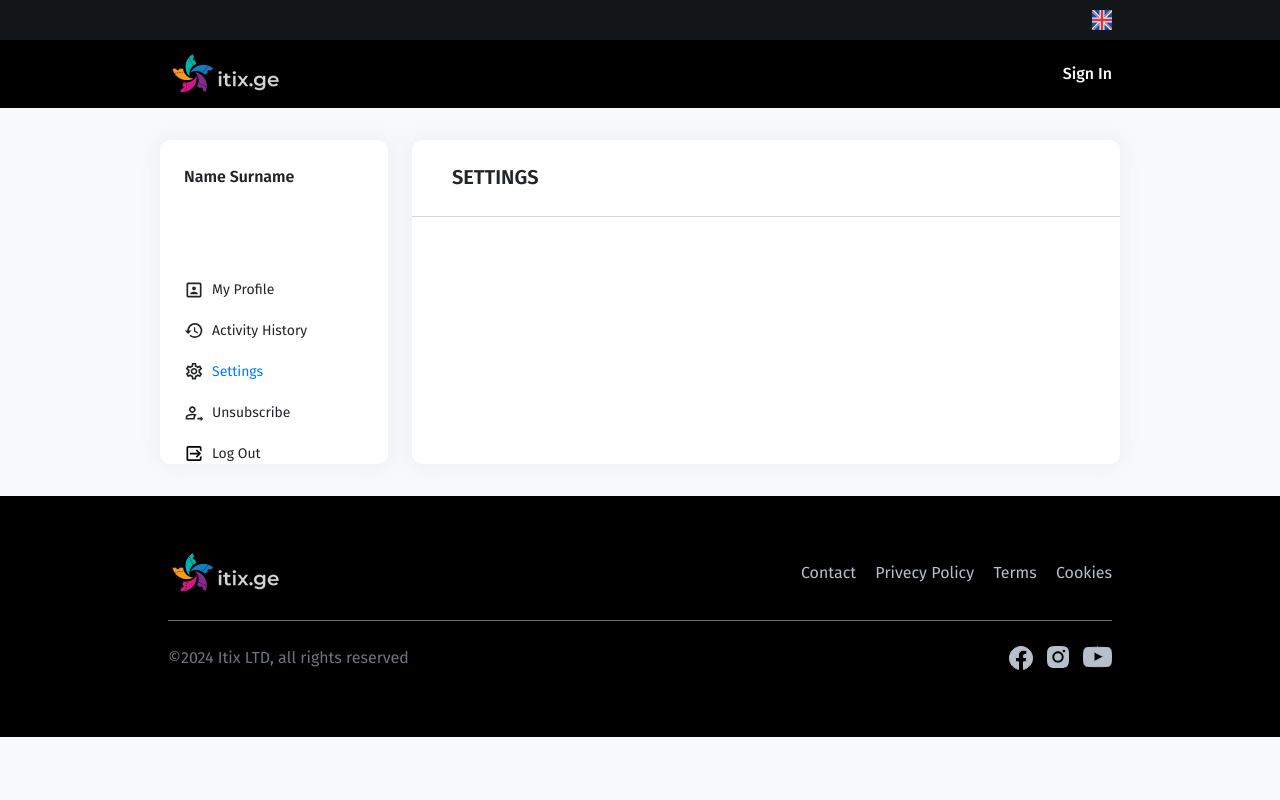
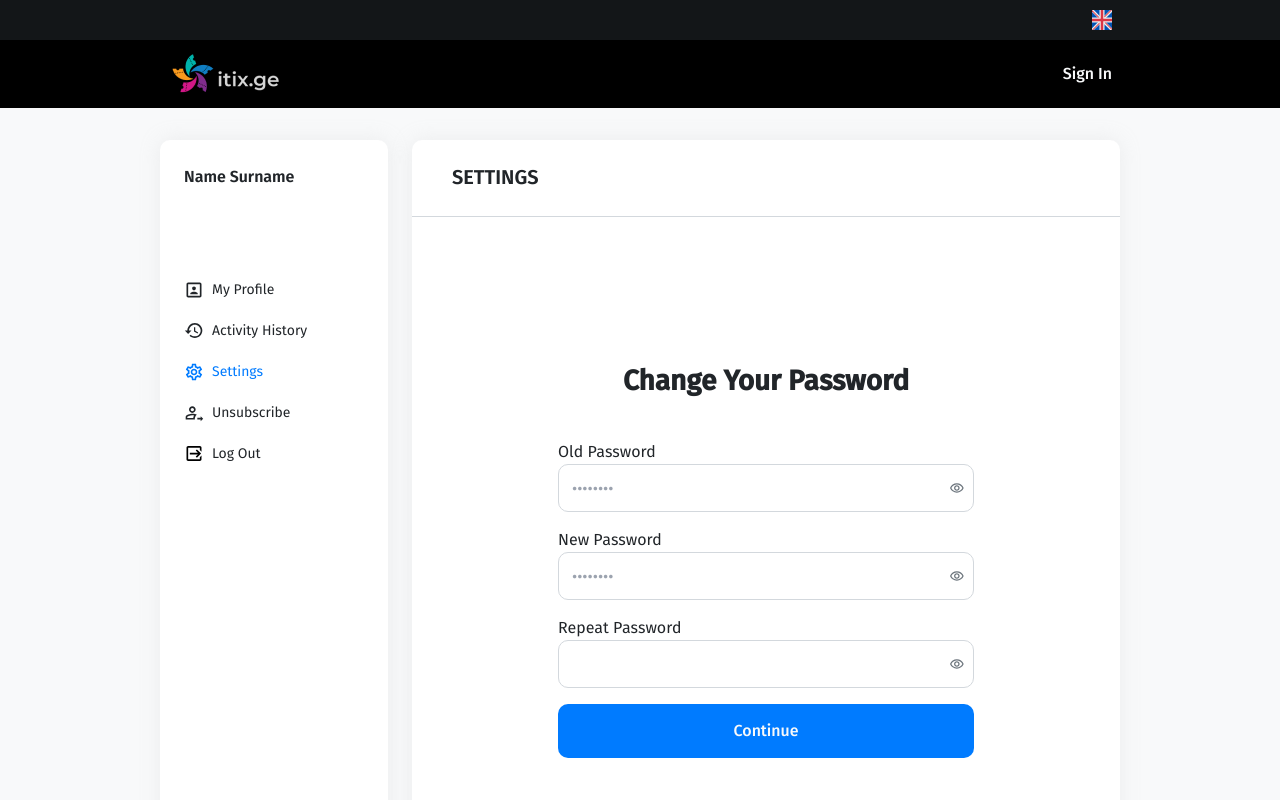
Before and after one commit to webmastersgeorgia/itix, a website: page src/settings.html in a window 1280 px wide. Shown: the top 800 px of the page. Drawn offline with nearby package versions, Linux system fonts and the light colour scheme; files whose address does not match are found by name.

Commit message:
settings

```diff
--- a/src/settings.html
+++ b/src/settings.html
@@ -7,7 +7,7 @@
     <link rel="stylesheet" href="https://cdnjs.cloudflare.com/ajax/libs/tiny-slider/2.9.4/tiny-slider.css">
     <!-- custom -->
     <link href="./assets/css/styles.css" rel="stylesheet">
-    <title>Activity History</title>
+    <title>Settings</title>
 </head>
 <body class="bg-gray-1 font-primaryMedium">
 
@@ -46,7 +46,7 @@
                     <a href="#" class="text-[14px] font-primaryRegular font-[400] capitalize">Activity History</a>
                 </div>
                 <div class="flex items-center mb-[20px]">
-                    <img class="mr-[8px]" src="assets/images/settings.svg" alt="">
+                    <img class="mr-[8px]" src="assets/images/settings-blue.svg" alt="">
                     <a href="#" class="text-blue text-[14px] font-primaryRegular font-[400] capitalize">Settings</a>
                 </div>
                 <div class="flex items-center mb-[20px]">
@@ -75,7 +75,66 @@
                         </nav>
                     </div>
                 </div>
-                <div class="">
+                <div class="flex justify-center items-center min-h-[700px]">
+                    <div class=" min-w-[416px]">
+                        <h1 class="text-default text-[28px]   font-[600] capitalize mb-[34px]  text-center  mb-[38px]">
+                            Change Your Password
+                        </h1>
+
+                        <div class="mb-[16px] font-[400] text-[16px] font-primaryRegular">
+                            <label for="password" class="text-[#212529] mb-[5px] capitalize">old password</label>
+                            <div class="relative mb-[8px]">
+                                <input id="old-password"
+                                       class="w-full px-[15px] pl-[13px] pr-[27px] rounded-[10px] border border-solid border-[#D3D8DD]  hover:border-[#007BFF] outline-none focus-visible:border-[#007BFF] focus-visible:shadow-[0_0_2px_0_rgba(0,123,255,1)] h-[48px]"
+                                       type="password" placeholder="••••••••">
+                                <button class="top-1/2 right-[3px] p-[7px] absolute translate-y-[-50%] cursor-pointer"
+                                        id="old-password-img">
+
+                                    <img src="./assets/images/eye.svg" alt="eye" width="14" height="10"
+                                         class=" w-[14px] h-[10px] "
+                                    >
+                                </button>
+                            </div>
+                        </div>
+                        <div class="mb-[16px] font-[400] text-[16px] font-primaryRegular">
+                            <label for="password" class="text-[#212529] mb-[5px] capitalize">new password</label>
+                            <div class="relative mb-[8px]">
+                                <input id="new-password"
+                                       class="w-full px-[15px] pl-[13px] pr-[27px] rounded-[10px] border border-solid border-[#D3D8DD]  hover:border-[#007BFF] outline-none focus-visible:border-[#007BFF] focus-visible:shadow-[0_0_2px_0_rgba(0,123,255,1)] h-[48px]"
+                                       type="password" placeholder="••••••••">
+                                <button class="top-1/2 right-[3px] p-[7px] absolute translate-y-[-50%] cursor-pointer"
+                                        id="new-password-img">
+
+                                    <img src="./assets/images/eye.svg" alt="eye" width="14" height="10"
+                                         class=" w-[14px] h-[10px] "
+                                    >
+                                </button>
+                            </div>
+                        </div>
+
+
+
+                        <div class="mb-[16px] font-[400] text-[16px] font-primaryRegular">
+                            <label for="repeat-password" class="text-[#212529] mb-[5px] capitalize">Repeat Password</label>
+                            <div class="relative">
+                                <input id="repeat-password"
+                                       class="w-full px-[15px] pl-[13px] pr-[27px] rounded-[10px] border border-solid border-[#D3D8DD] hover:border-[#007BFF] outline-none focus-visible:border-[#007BFF] focus-visible:shadow-[0_0_2px_0_rgba(0,123,255,1)] h-[48px]"
+                                       type="password">
+                                <button class="top-1/2 right-[3px] p-[7px] absolute translate-y-[-50%] cursor-pointer"
+                                        id="repeat-password-img">
+
+                                    <img src="./assets/images/eye.svg" alt="eye" width="14" height="10"
+                                         class=" w-[14px] h-[10px] "
+                                    >
+                                </button>
+                            </div>
+                        </div>
+
+                        <button class=" flex justify-center items-center  font-[500] text-[16px] py-[15px] mb-[16px] w-[100%]  border-none rounded-[10px] bg-[#007BFF] text-[#F8F9FA]"
+                        >
+                            Continue
+                        </button>
+                    </div>
 
                 </div>
 
@@ -113,6 +172,25 @@
         </div>
     </footer>
     <!-- JS custom -->
+
+    <script>
+        document.getElementById('old-password-img').addEventListener('mousedown', () => {
+            changePasswordType('old-password');
+        })
+
+        document.getElementById('new-password-img').addEventListener('mousedown', () => {
+            changePasswordType('new-password');
+        })
+
+        document.getElementById('repeat-password-img').addEventListener('mousedown', () => {
+            changePasswordType('repeat-password');
+        })
+        function changePasswordType(id) {
+            const el = document.getElementById(id);
+            el.type = el.type === 'password' ? 'text' : 'password';
+        }
+
+    </script>
     <script src="assets/js/text.js"></script>
 </body>
 </html>
```
Also changed, not shown: src/assets/css/styles.css, src/assets/images/settings-blue.svg (added).
